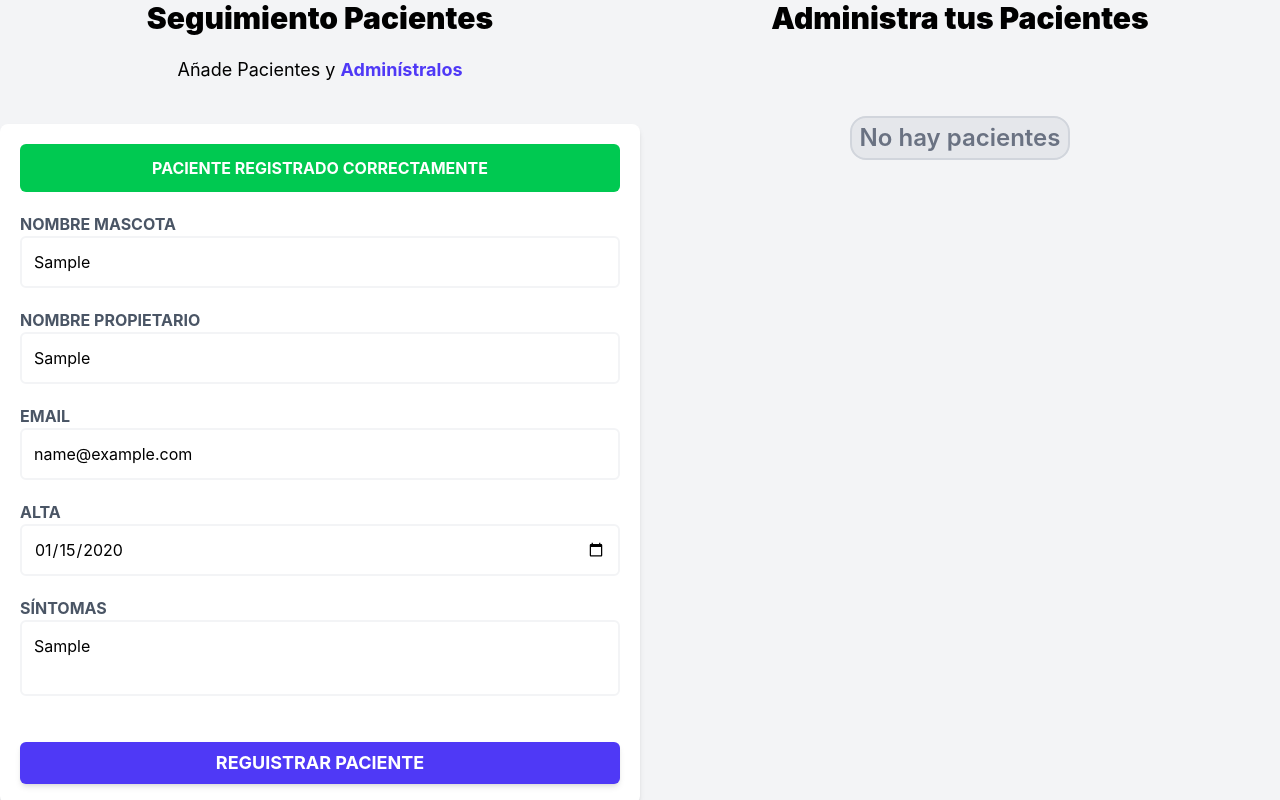
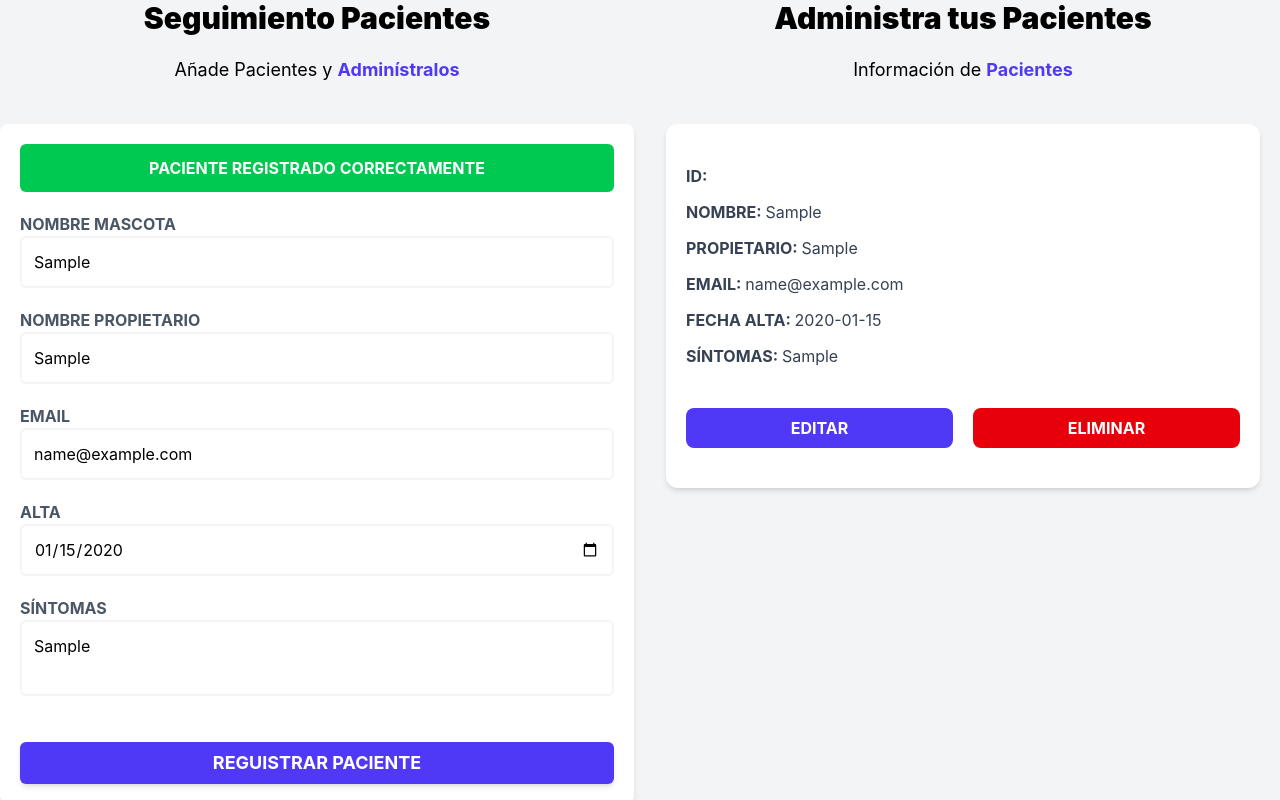
Before and after one commit to JonathanECH/admin-pacientes, a Vue app: page / in a window 1280 px wide. Both pictures are taken after typing "Sample", "Sample", "name@example.com", "2020-01-15", "Sample" into the empty fields and a click on the input "Reguistrar Paciente". Shown: the part 176-976 px from the top of the page. Built offline with nearby package versions, Linux system fonts and the light colour scheme; what tailwind-animations would draw is missing.

Commit message:
Se creó un componente para mostrar los pacientes; se usaron los Emits en Formulario.vue para comunicarse con App.vue y se creo una función para guardar los pacientes.

```diff
--- a/src/App.vue
+++ b/src/App.vue
@@ -1,20 +1,45 @@
 <script setup>
 import Header from './components/Header.vue';
 import Formulario from './components/Formulario.vue';
-import { ref } from 'vue';
+import { ref, reactive } from 'vue';
+import Paciente from './components/Paciente.vue';
 
 const pacientes = ref([])
+
+const form = reactive({
+  mascota: '',
+  propietario: '',
+  email: '',
+  alta: '',
+  sintomas: ''
+});
+
+//Función para guardar un paciente en el arreglo pacientes
+const guardarPaciente = () => {
+  pacientes.value.push({
+    ...form
+  }) //Para quitarle la reactivida puedes usa Spread Operator (...)
+}
 </script>
 
 <template>
   <div class="container mx-auto mt-20">
     <Header />
-    <div class="mt-12 md:flex">
-      <Formulario />
+    <div class="mt-12 md:flex gap-3">
+      <Formulario v-model:mascota="form.mascota" v-model:propietario="form.propietario" v-model:email="form.email"
+        v-model:alta="form.alta" v-model:sintomas="form.sintomas" @guardar-paciente="guardarPaciente" />
+
       <div class="w-1/2 flex flex-col md:h-screen overflow-y-scroll">
         <h3 class="font-black text-3xl text-center">Administra tus Pacientes</h3>
-        <div v-if="pacientes.length > 0"></div>
-        <p v-else class="inline px-2 py-1 mt-20 border-2 border-gray-300 text-center text-2xl text-gray-500 font-semibold bg-gray-200 rounded-2xl self-center">No hay pacientes</p>
+        <div v-if="pacientes.length > 0">
+          <p class="text-lg mt-5 text-center mb-10">Información de
+            <span class="text-indigo-600 font-bold">Pacientes</span>
+          </p>
+          <Paciente v-for="paciente in pacientes" :paciente="paciente" />
+        </div>
+        <p v-else
+          class="inline px-2 py-1 border-2 border-gray-300 text-center text-2xl text-gray-500 font-semibold bg-gray-200 rounded-2xl self-center">
+          No hay pacientes</p>
       </div>
     </div>
   </div>
--- a/src/components/Formulario.vue
+++ b/src/components/Formulario.vue
@@ -2,13 +2,6 @@
 import { reactive } from 'vue';
 import Alerta from './Alerta.vue'
 
-const form = reactive({
-    mascota: '',
-    propietario: '',
-    email: '',
-    alta: '',
-    sintomas: ''
-});
 
 //Objeto que almacena las alertas
 const alerta = reactive({
@@ -16,13 +9,41 @@
     mensaje: ''
 })
 
+//Definimos los Emits
+const emit = defineEmits(['update:mascota', 'update:propietario', 'update:email', 'update:alta', 'update:sintomas', 'guardar-paciente'])
+
+//Definimos los Props
+const props = defineProps({
+    mascota: {
+        type: String,
+        required: true
+    },
+    propietario: {
+        type: String,
+        required: true
+    },
+    email: {
+        type: String,
+        required: true
+    },
+    alta: {
+        type: String,
+        required: true
+    },
+    sintomas: {
+        type: String,
+        required: true
+    }
+})
+
 //Validamos los campos del form
 const validarForm = () => {
-    if (Object.values(form).includes('')) {
+    if (Object.values(props).includes('')) {
         mostarAlerta('error', 'Todos los campos son obligatorios')//Mostramos el mensaje de error
         return
     }
     mostarAlerta('success', 'Paciente registrado correctamente')//Mostramos el mensaje de éxito
+    emit('guardar-paciente')
 }
 
 const mostarAlerta = (tipo, mensaje) => {
@@ -51,41 +72,60 @@
 
             <div class="mb-5">
                 <label for="mascota" class="block font-bold text-gray-600 uppercase mt-5">Nombre Mascota</label>
-                <input id="mascota" type="text" class="w-full border-gray-100 rounded-md border-2 p-3
+                <input
+                id="mascota"
+                type="text"
+                class="w-full border-gray-100 rounded-md border-2 p-3
                 placeholder:text-lg placeholder:text-gray-500 placeholder:font-medium"
                 placeholder="Nombre de la Mascota"
-                v-model="form.mascota"></input>
+                :value="mascota"
+                @input="$emit('update:mascota', $event.target.value)"></input>
             </div>
 
             <div class="mb-5">
                 <label for="propietario" class="block font-bold text-gray-600 uppercase mt-5">Nombre Propietario</label>
-                <input id="propietario" type="text" class="w-full border-gray-100 rounded-md border-2 p-3
+                <input
+                id="propietario"
+                type="text"
+                class="w-full border-gray-100 rounded-md border-2 p-3
                 placeholder:text-lg placeholder:text-gray-500 placeholder:font-medium"
                 placeholder="Nombre del Propietario"
-                v-model="form.propietario"></input>
+                :value="propietario"
+                @input="$emit('update:propietario', $event.target.value)"></input>
             </div>
 
             <div class="mb-5">
                 <label for="email" class="block font-bold text-gray-600 uppercase mt-5">Email</label>
-                <input id="email" type="text" class="w-full border-gray-100 rounded-md border-2 p-3
+                <input
+                id="email"
+                type="email"
+                class="w-full border-gray-100 rounded-md border-2 p-3
                 placeholder:text-lg placeholder:text-gray-500 placeholder:font-medium"
                 placeholder="Email de contacto del Propietario"
-                v-model="form.email"></input>
+                :value="email"
+                @input="$emit('update:email', $event.target.value)"></input>
             </div>
 
             <div class="mb-5">
                 <label for="alta" class="block font-bold text-gray-600 uppercase mt-5">Alta</label>
-                <input id="alta" type="date" class="w-full border-gray-100 rounded-md border-2 p-3 cursor-pointer
+                <input
+                id="alta"
+                type="date"
+                class="w-full border-gray-100 rounded-md border-2 p-3 cursor-pointer
                 placeholder:text-lg placeholder:text-gray-500 placeholder:font-medium"
-                v-model="form.alta"></input>
+                :value="alta"
+                @input="$emit('update:alta', $event.target.value)"></input>
             </div>
 
             <div class="mb-5">
                 <label for="sintomas" class="block font-bold text-gray-600 uppercase mt-5">Síntomas</label>
-                <textarea id="sintomas" class="w-full border-gray-100 rounded-md border-2 p-3 resize-none
+                <textarea
+                id="sintomas"
+                class="w-full border-gray-100 rounded-md border-2 p-3 resize-none
                 placeholder:text-lg placeholder:text-gray-500 placeholder:font-medium"
                 placeholder="Síntomas del Paciente"
-                v-model="form.sintomas"/>
+                :value="sintomas"
+                @input="$emit('update:sintomas', $event.target.value)"/>
             </div>
 
             <input type="submit" class="w-full rounded-md mt-5 text-white text-lg uppercase bg-indigo-600 hover:bg-indigo-700 hover:translate-y-1 transition-all duration-300 ease-in-out box-border border border-transparent focus:outline-none font-bold leading-5 px-4 py-2.5 inline-flex items-center justify-center cursor-pointer shadow-md" value="Reguistrar Paciente"></input>
--- /dev/null
+++ b/src/components/Paciente.vue
@@ -0,0 +1,60 @@
+<script setup>
+//Defino el prop para el array
+const props = defineProps({
+    paciente: {
+        type: Object,
+        required: true
+    }
+})
+</script>
+<template lang="">
+<div class="mx-5 my-10 bg-white shadow-md px-5 py-10 rounded-xl">
+        <p class="font-bold mb-3 text-gray-700 uppercase">ID:
+            <span class="font-normal normal-case">
+
+            </span>
+        </p>
+
+        <p class="font-bold mb-3 text-gray-700 uppercase">Nombre:
+            <span class="font-normal normal-case">
+            {{paciente.mascota}}
+            </span>
+        </p>
+
+        <p class="font-bold mb-3 text-gray-700 uppercase">Propietario:
+            <span class="font-normal normal-case">
+            {{paciente.propietario}}
+            </span>
+        </p>
+
+        <p class="font-bold mb-3 text-gray-700 uppercase">Email:
+            <span class="font-normal normal-case">
+            {{paciente.email}}
+            </span>
+        </p>
+
+        <p class="font-bold mb-3 text-gray-700 uppercase">Fecha Alta:
+            <span class="font-normal normal-case">
+            {{paciente.alta}}
+            </span>
+        </p>
+
+        <p class="font-bold mb-3 text-gray-700 uppercase">Síntomas:
+            <span class="font-normal normal-case">
+            {{paciente.sintomas}}
+            </span>
+        </p>
+
+        <div class="grid md:grid-cols-2  gap-5 mt-10 ">
+            <button
+                type="button"
+                class="block w-full py-2 px-10 bg-indigo-600 hover:bg-indigo-700 text-white font-bold uppercase rounded-lg"
+            >Editar</button>
+
+            <button
+                type="button"
+                class="block w-full py-2 px-10 bg-red-600 hover:bg-red-700 text-white font-bold uppercase rounded-lg"
+            >Eliminar</button>
+        </div>
+    </div>
+</template>
```
